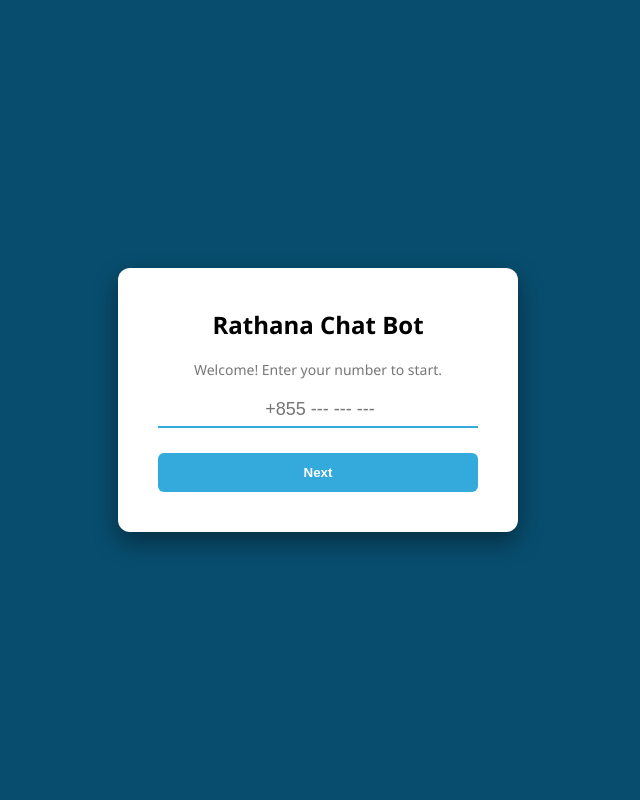
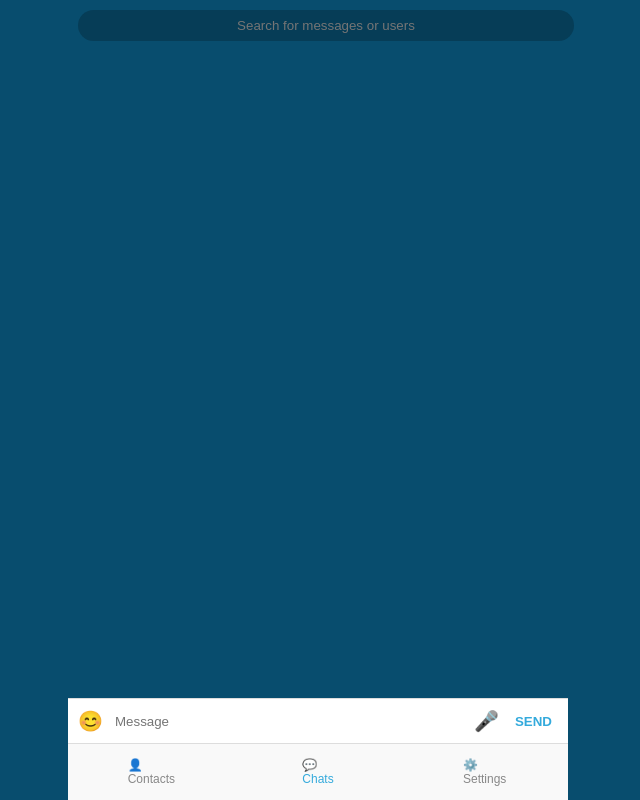
Before and after one commit to thengrathana7-web/Rathana-Chat-Bot, a Flask app: page / in a window 1280 px wide. Shown: the whole page, without its empty margins (322-962 px from the left). Run offline with Flask 3, Linux system fonts and the light colour scheme; some libraries are stand-ins or nearby versions.

Commit message:
Update chat.html

```diff
--- a/templates/chat.html
+++ b/templates/chat.html
@@ -1,66 +1,105 @@
 <!DOCTYPE html>
 <html>
 <head>
-    <title>Rathana Chat Bot</title>
+    <title>Rathana Telegram Clone</title>
     <meta name="viewport" content="width=device-width, initial-scale=1.0">
     <script src="https://cdnjs.cloudflare.com/ajax/libs/socket.io/4.0.1/socket.io.js"></script>
     <style>
-        body { font-family: 'Segoe UI', sans-serif; background-color: #084d6e; margin: 0; display: flex; justify-content: center; align-items: center; height: 100vh; }
-        #login-screen { background: white; padding: 40px; border-radius: 12px; text-align: center; width: 320px; box-shadow: 0 10px 25px rgba(0,0,0,0.4); }
-        .input-box { border-bottom: 2px solid #34aadc; margin-bottom: 25px; padding: 5px; }
-        .input-box input { border: none; outline: none; width: 100%; font-size: 18px; text-align: center; }
-        .next-btn { background: #34aadc; color: white; border: none; width: 100%; padding: 12px; border-radius: 6px; font-weight: bold; cursor: pointer; }
-        #chat-screen { display: none; flex-direction: column; width: 100%; height: 100vh; max-width: 600px; background: #084d6e; }
-        #msg-container { flex: 1; overflow-y: auto; padding: 15px; display: flex; flex-direction: column; }
-        .msg { max-width: 75%; padding: 10px 15px; margin: 5px 0; border-radius: 15px; font-size: 15px; position: relative; }
-        .sent { align-self: flex-end; background: #effdde; border-bottom-right-radius: 2px; }
-        .received { align-self: flex-start; background: white; border-bottom-left-radius: 2px; }
-        .time { font-size: 10px; opacity: 0.5; float: right; margin-top: 5px; margin-left: 8px; }
-        #input-area { background: #fff; padding: 12px; display: flex; align-items: center; gap: 10px; }
-        #msg-input { flex: 1; border: none; outline: none; font-size: 16px; }
+        body { font-family: sans-serif; background-color: #084d6e; margin: 0; display: flex; justify-content: center; height: 100vh; overflow: hidden; }
+        #app-container { width: 100%; max-width: 500px; background: white; display: flex; flex-direction: column; position: relative; }
+
+        /* Search Bar (ចំណុចលេខ ១ របស់អ្នក) */
+        .search-container { padding: 10px; background: #084d6e; }
+        .search-bar { width: 100%; padding: 8px; border-radius: 20px; border: none; outline: none; background: #063d57; color: white; text-align: center; }
+
+        /* Chat Area */
+        #msg-container { flex: 1; overflow-y: auto; padding: 15px; background: #084d6e; }
+        .msg { max-width: 75%; padding: 8px 12px; margin: 5px 0; border-radius: 12px; font-size: 15px; color: #000; }
+        .sent { align-self: flex-end; background: #effdde; }
+        .received { align-self: flex-start; background: white; }
+
+        /* Input Area (Emoji & Voice) */
+        #input-area { padding: 10px; display: flex; align-items: center; border-top: 1px solid #ddd; gap: 10px; }
+        .icon-btn { cursor: pointer; font-size: 20px; color: #888; }
+
+        /* Settings Screen */
+        #settings-screen { display: none; position: absolute; top: 0; left: 0; width: 100%; height: 100%; background: white; z-index: 10; padding: 20px; box-sizing: border-box; }
+        .profile-pic { width: 100px; height: 100px; border-radius: 50%; background: #ddd; margin: 0 auto 20px; display: block; object-fit: cover; }
+
+        /* Bottom Nav */
+        .bottom-nav { height: 60px; display: flex; border-top: 1px solid #ddd; background: #f9f9f9; }
+        .nav-item { flex: 1; display: flex; flex-direction: column; align-items: center; justify-content: center; cursor: pointer; font-size: 12px; color: #888; }
+        .nav-item.active { color: #34aadc; }
     </style>
 </head>
 <body>
-    <div id="login-screen">
-        <h2 style="margin-top:0;">Rathana Chat Bot</h2>
-        <p style="color:#777; font-size:14px;">Welcome! Enter your number to start.</p>
-        <div class="input-box"><input type="text" id="user-id" placeholder="+855 --- --- ---"></div>
-        <button class="next-btn" onclick="startChat()">Next</button>
-    </div>
-    <div id="chat-screen">
-        <div id="msg-container"></div>
-        <div id="input-area">
-            <input type="text" id="msg-input" placeholder="Message" autocomplete="off">
-            <button onclick="send()" style="border:none; background:none; color:#34aadc; font-weight:bold; cursor:pointer;">SEND</button>
+    <div id="app-container">
+        <div id="main-view" style="display: flex; flex-direction: column; height: 100%;">
+            <div class="search-container"><input type="text" class="search-bar" placeholder="Search for messages or users"></div>
+            <div id="msg-container" style="display: flex; flex-direction: column;"></div>
+            <div id="input-area">
+                <span class="icon-btn" onclick="addEmoji()">😊</span>
+                <input type="text" id="msg-input" style="flex:1; border:none; outline:none;" placeholder="Message">
+                <span class="icon-btn" id="voice-btn" onmousedown="startVoice()" onmouseup="stopVoice()">🎤</span>
+                <button onclick="send()" style="border:none; background:none; color:#34aadc; font-weight:bold;">SEND</button>
+            </div>
+        </div>
+
+        <div id="settings-screen">
+            <h3>Settings</h3>
+            <img id="display-photo" class="profile-pic" src="https://via.placeholder.com/100" onclick="document.getElementById('file-input').click()">
+            <input type="file" id="file-input" style="display:none" onchange="uploadPhoto(this)">
+            <p>Name: <input type="text" id="set-name" placeholder="Enter Name"></p>
+            <p>Username: <input type="text" id="set-username" placeholder="@username"></p>
+            <button onclick="saveSettings()" style="width:100%; padding:10px; background:#34aadc; color:white; border:none; border-radius:5px;">Save Settings</button>
+            <button onclick="toggleView('main')" style="width:100%; margin-top:10px; border:none; background:none; color:red;">Back</button>
+        </div>
+
+        <div class="bottom-nav">
+            <div class="nav-item" onclick="toggleView('main')">👤<br>Contacts</div>
+            <div class="nav-item active" onclick="toggleView('main')">💬<br>Chats</div>
+            <div class="nav-item" onclick="toggleView('settings')">⚙️<br>Settings</div>
         </div>
     </div>
+
     <script>
         const socket = io();
-        let myId = "";
-        function startChat() {
-            myId = document.getElementById('user-id').value;
-            if (myId) {
-                document.getElementById('login-screen').style.display = 'none';
-                document.getElementById('chat-screen').style.display = 'flex';
-                socket.emit('load_history');
-            }
+        let myId = "Rathana"; // ប្តូរតាម User ពិតប្រាកដ
+
+        function toggleView(view) {
+            document.getElementById('main-view').style.display = view === 'main' ? 'flex' : 'none';
+            document.getElementById('settings-screen').style.display = view === 'settings' ? 'block' : 'none';
         }
+
         function send() {
             const input = document.getElementById('msg-input');
             if (input.value) {
-                const now = new Date();
-                const time = now.getHours().toString().padStart(2, '0') + ":" + now.getMinutes().toString().padStart(2, '0');
-                socket.emit('message', { name: myId, msg: input.value, time: time });
+                const time = new Date().toLocaleTimeString([], {hour: '2-digit', minute:'2-digit'});
+                socket.emit('message', { name: myId, msg: input.value, time: time, type: 'text' });
                 input.value = '';
             }
         }
+
+        function addEmoji() {
+            document.getElementById('msg-input').value += "😊";
+        }
+
+        function startVoice() {
+            document.getElementById('voice-btn').style.color = "red";
+            console.log("Recording...");
+        }
+
+        function stopVoice() {
+            document.getElementById('voice-btn').style.color = "#888";
+            alert("Voice message sent!"); // មុខងារ voice ពិតប្រាកដត្រូវការកូដបន្ថែមសម្រាប់ Mic
+        }
+
         socket.on('message', addMessage);
-        socket.on('history', (history) => history.forEach(addMessage));
         function addMessage(data) {
             const container = document.getElementById('msg-container');
             const div = document.createElement('div');
             div.className = `msg ${data.name === myId ? 'sent' : 'received'}`;
-            div.innerHTML = `${data.msg} <span class="time">${data.time}</span>`;
+            div.innerHTML = `${data.msg} <span style="font-size:10px; opacity:0.5; margin-left:8px;">${data.time}</span>`;
             container.appendChild(div);
             container.scrollTop = container.scrollHeight;
         }
```
